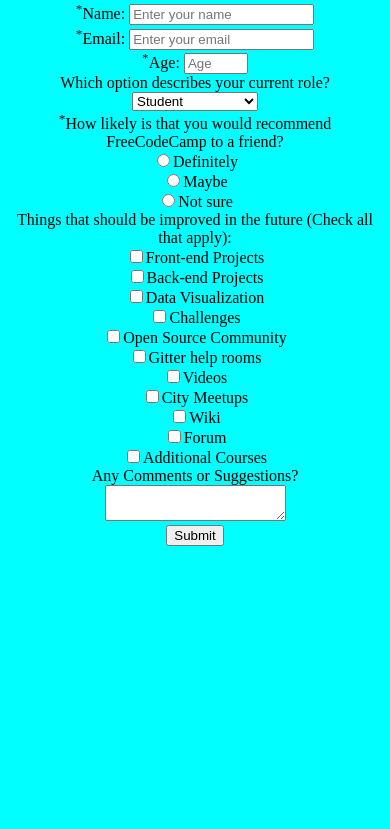
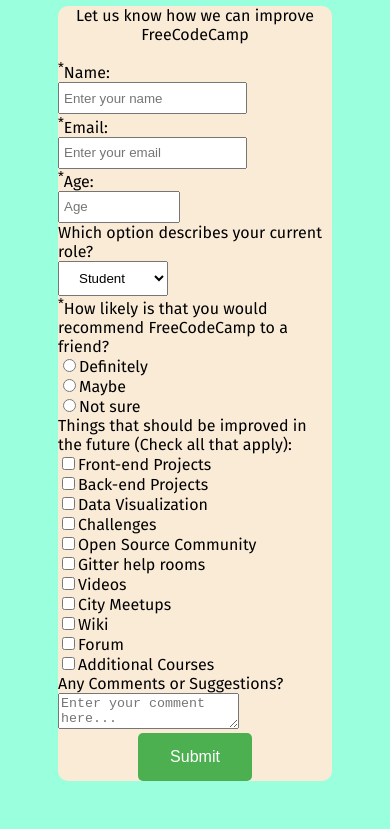
Before and after one commit to wolejnr/survey_form, a plain HTML site: page index.html in a window 390 px wide. Shown: the part 113-942 px from the top of the page. Before the commit the page ends 844 px from the top, so only its background shows below. Drawn offline with Linux system fonts and the light colour scheme.

Commit message:
Responsive Survey Form
Fixed the issue of responsiveness in the forms

```diff
--- a/index.html
+++ b/index.html
@@ -5,33 +5,73 @@
     <meta name="viewport" content="width=device-width, initial-scale=1.0">
     <meta http-equiv="X-UA-Compatible" content="ie=edge">
     <link rel="stylesheet" type="text/css" href="style.css">
+    <link href="https://fonts.googleapis.com/css?family=Fira+Sans" rel="stylesheet">
     <script src="https://cdn.freecodecamp.org/testable-projects-fcc/v1/bundle.js"></script>
-    <title>Document</title>
+    <title>Survey Form</title>
 </head>
 <body>
+    <div class="center">
         <h1 id="title">Survey Form</h1>
+    </div>
+    <div class="main">
+        <div class="center">
             <p id="description">Let us know how we can improve FreeCodeCamp</p>
+        </div>
         <form id="survey-form">
+            <div class="biodata">
+                <div class="label">
                     <label for="name" id="name-label"><sup>*</sup>Name:</label>
-        <input type="text" id="name" name="name" placeholder="Enter your name" required><br>
+                </div>
+                <div class="info">
+                    <input type="text" id="name" name="name" placeholder="Enter your name" required>
+                </div>
+            </div>
+            <div class="biodata">
+                <div class="label">
                     <label for="email" id="email-label"><sup>*</sup>Email:</label>
-        <input type="email" id="email" name="email" placeholder="Enter your email" required><br>
+                </div>
+                <div class="info">
+                    <input type="email" id="email" name="email" placeholder="Enter your email" required>
+                </div>
+            </div>
+            <div class="biodata">
+                <div class="label">
                     <label for="number" id="number-label"><sup>*</sup>Age:</label>
-        <input type="number" id="number" name="number" placeholder="Age" min="18" max="100" required><br>
+                </div>
+                <div class="info">
+                    <input type="number" id="number" name="number" placeholder="Age" min="18" max="100" required>
+                </div>
+            </div>
+            <div class="biodata">
+                <div class="label">
                     <label>Which option describes your current role?</label>
+                </div>
+                <div class="info">
                     <select id="dropdown">
                         <option value="Student">Student</option>
                         <option value="Full Time Job">Full Time Job</option>
                         <option value="Full Time Learner">Full Time Learner</option>
                         <option value="Prefer not to say">Prefer not to say</option>
                         <option value="Other">Other</option>
-        </select><br>
-        <label><sup>*</sup>How likely is that you would recommend FreeCodeCamp to a friend?</label><br>
-        <input type="radio" name="referral" value="Definitely">Definitely<br>
-        <input type="radio" name="referral" value="Maybe">Maybe<br>
-        <input type="radio" name="referral" value="Not sure">Not sure<br>
-        <label>Things that should be improved in the future (Check all that apply):</label><br>
-        <input type="checkbox" value="Front-end Projects">Front-end Projects<br>
+                    </select>
+                </div>
+            </div>
+            <div class="biodata">
+                <div class="label">
+                    <label><sup>*</sup>How likely is that you would recommend FreeCodeCamp to a friend?</label>
+                </div>
+                <div class="info">
+                    <input type="radio" name="referral" value="Definitely">Definitely <br>
+                    <input type="radio" name="referral" value="Maybe">Maybe <br>
+                    <input type="radio" name="referral" value="Not sure">Not sure <br>
+                </div>
+            </div>
+            <div class="biodata">
+                <div class="label">
+                    <label>Things that should be improved in the future (Check all that apply):</label>
+                </div>
+                <div class="info">
+                    <input type="checkbox" value="Front-end Projects">Front-end Projects <br>
                     <input type="checkbox" value="Back-end Projects">Back-end Projects<br>
                     <input type="checkbox" value="Data Visualization">Data Visualization<br>
                     <input type="checkbox" value="Challenges">Challenges<br>
@@ -42,11 +82,20 @@
                     <input type="checkbox" value="Wiki">Wiki<br>
                     <input type="checkbox" value="Forum">Forum<br>
                     <input type="checkbox" value="Additional Courses">Additional Courses<br>
+                </div>
+            </div>
+            <div class="biodata">
+                <div class="label">
                     <label>Any Comments or Suggestions?</label>
-        <textarea>
-
-        </textarea><br>
+                </div>
+                <div class="info">
+                    <textarea placeholder="Enter your comment here..." ></textarea>
+                </div>
+            </div>
+            <div class="center">
                 <button id="submit">Submit</button>
+            </div>
         </form>
+    </div>
 </body>
 </html>
--- a/style.css
+++ b/style.css
@@ -1,4 +1,69 @@
-html, body{
+body{
+    font: 1rem 'Fira Sans', san-serif;
+    background-color: rgba(127, 255, 212, 0.788);
+    padding: 30px 30px 20px 30px;
+}
+
+.center {
+    display: block;
     text-align: center;
-    background-color: aqua;
 }
+
+.main {
+    background-color: antiquewhite;
+    border-radius: 10px;
+    margin: 20px;
+}
+
+.biodata {
+    display: block;
+}
+
+.label {
+    float: left;
+    width: 60%;
+}
+
+.info {
+    float: left;
+    width: 40%;
+}
+
+input[type=text] {
+    height: 20px;
+    padding: 4px;
+}
+
+input[type=email] {
+    height: 20px;
+    padding: 4px;
+}
+
+input[type=number] {
+    width: 40%;
+    height: 20px;
+    padding: 4px;
+}
+
+#dropdown {
+    padding: 8px 16px;
+    width: 40%;
+}
+
+button {
+    background-color: #4CAF50; /* Green */
+    border: none;
+    color: white;
+    padding: 15px 32px;
+    text-align: center;
+    text-decoration: none;
+    display: inline-block;
+    font-size: 16px;
+    border-radius: 5px;
+}
+
+@media screen and (max-width: 650px) {
+    .label, .info {
+        width: 100%;
+    }
+}
```
Lines whose indentation alone changed are shown as unchanged.
